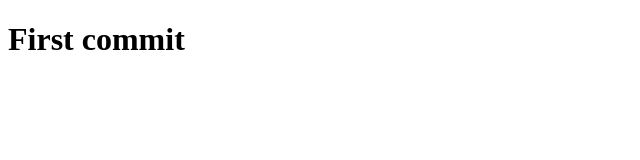
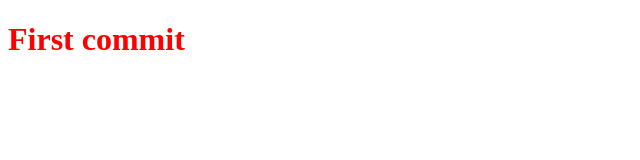
Before and after one commit to alexandru-posirca/Portfolio, a website: page dist/index.html in a window 1280 px wide. Shown: the whole page, without its empty margins (0-640 px from the left). Drawn offline with Linux system fonts and the light colour scheme.

Commit message:
Install SASS + compile and directories structure

```diff
--- a/package.json
+++ b/package.json
@@ -8,5 +8,8 @@
   },
   "keywords": [],
   "author": "",
-  "license": "ISC"
+  "license": "ISC",
+  "dependencies": {
+    "sass": "^1.69.5"
+  }
 }
--- /dev/null
+++ b/src/scss/style.scss
@@ -0,0 +1,3 @@
+h1 {
+    color: red;
+}
```
Also changed, not shown: dist/css/style.css (added), dist/index.html, 3 other files.
